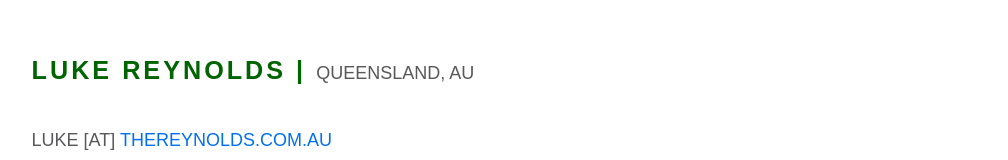
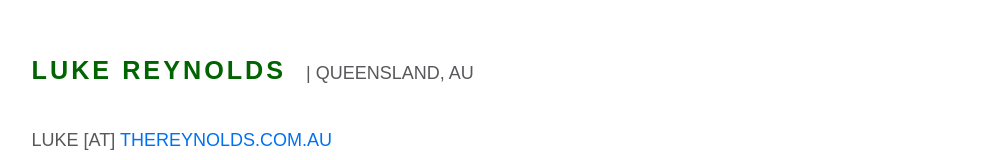
Before and after one commit to lreynolds188/Portfolio, a Next.js app: page /resume in a window 1280 px wide. Shown: the part 178-338 px from the top of the page, without its empty margins (99-1107 px from the left). Built offline with nearby package versions, Linux system fonts and the light colour scheme.

Commit message:
Update resume.js

```diff
--- a/pages/resume.js
+++ b/pages/resume.js
@@ -12,7 +12,7 @@ export default function Home() {
       <main className={styles.main}>
         <div>
           <div>
-            <h1 className={styles.name}>Luke Reynolds |&nbsp;</h1><a className={styles.contact} href="https://goo.gl/maps/uz7s2XdAUTmpstBA8" target="_blank">QUEENSLAND, AU</a><br/>
+            <h1 className={styles.name}>Luke Reynolds &nbsp;</h1><a className={styles.contact} href="https://goo.gl/maps/uz7s2XdAUTmpstBA8" target="_blank">| QUEENSLAND, AU</a><br/>
             <p className={styles.contact}>LUKE [AT] <a href="https://thereynolds.com.au" target="_blank">THEREYNOLDS.COM.AU</a></p>
           </div>
 
```
